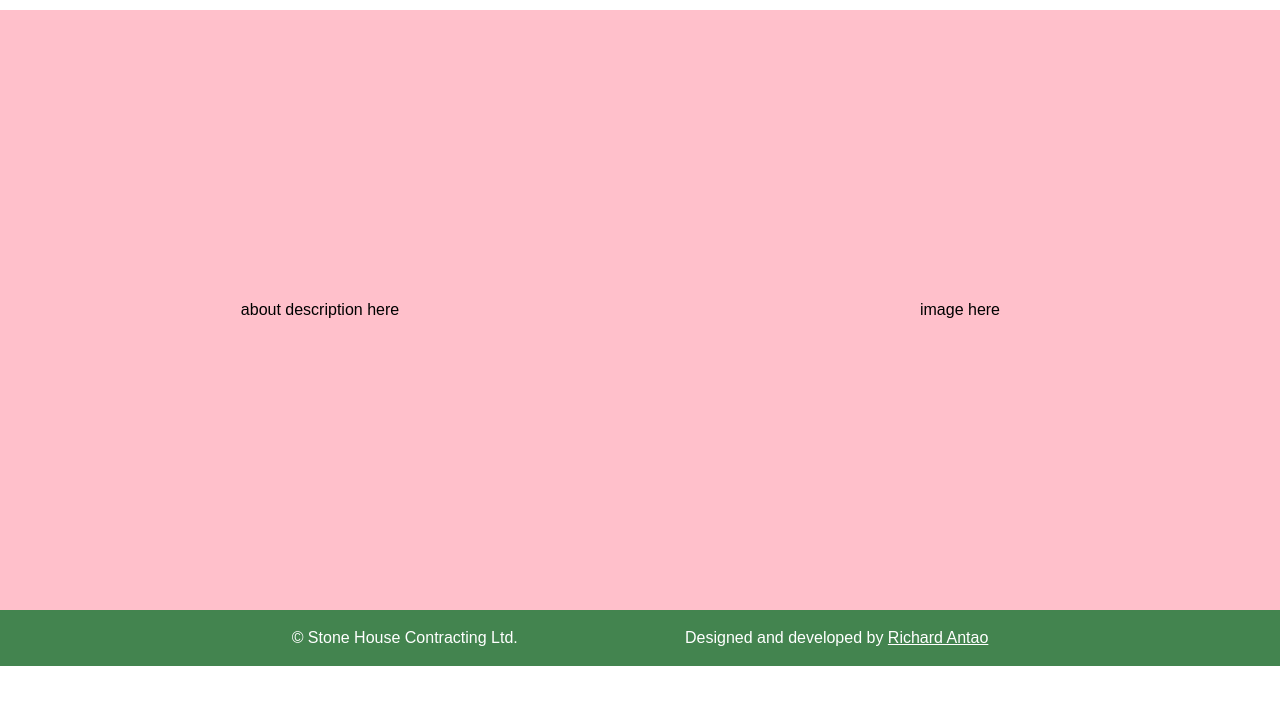
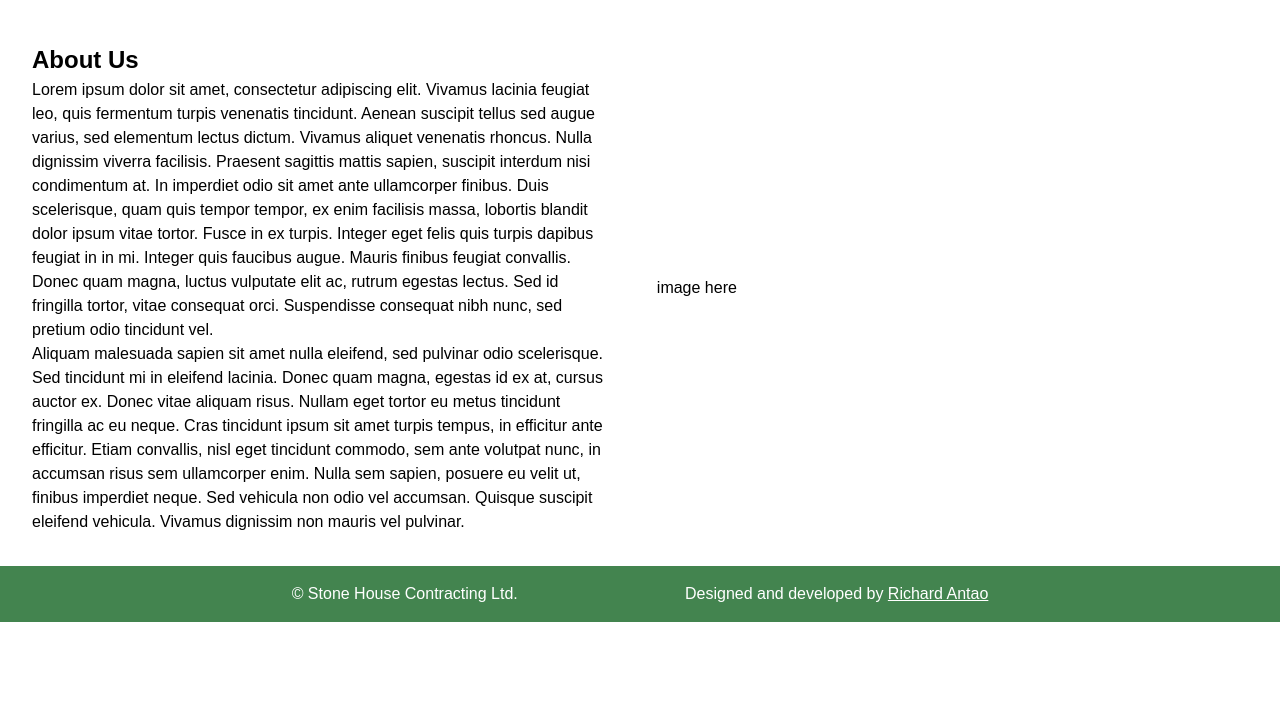
Before and after one commit to richardantao/rich-dev-freelance, a Gatsby site in the folder stonehousecontractingltd.ca/: page /about in a window 1280 px wide. Shown: the part 70-774 px from the top of the page. Built offline with nearby package versions, Linux system fonts and the light colour scheme; Gatsby itself is replaced by a stand-in of ours.

Commit message:
Added placeholder text

```diff
--- a/stonehousecontractingltd.ca/src/pages/about/index.js
+++ b/stonehousecontractingltd.ca/src/pages/about/index.js
@@ -20,10 +20,32 @@ const About = () =>
 		</Helmet>
 		<Nav />
 		<main id="about" role="main">
-			<div>
-				about description here
+			<div id="about-description">
+				<h2>About Us</h2>
+				<p>
+					Lorem ipsum dolor sit amet, consectetur adipiscing elit.
+					Vivamus lacinia feugiat leo, quis fermentum turpis venenatis tincidunt.
+					Aenean suscipit tellus sed augue varius, sed elementum lectus dictum.
+					Vivamus aliquet venenatis rhoncus. Nulla dignissim viverra facilisis.
+					Praesent sagittis mattis sapien, suscipit interdum nisi condimentum at.
+					In imperdiet odio sit amet ante ullamcorper finibus.
+					Duis scelerisque, quam quis tempor tempor, ex enim facilisis massa, lobortis blandit dolor ipsum vitae tortor.
+					Fusce in ex turpis. Integer eget felis quis turpis dapibus feugiat in in mi. Integer quis faucibus augue.
+					Mauris finibus feugiat convallis. Donec quam magna, luctus vulputate elit ac, rutrum egestas lectus.
+					Sed id fringilla tortor, vitae consequat orci.
+					Suspendisse consequat nibh nunc, sed pretium odio tincidunt vel.
+				</p>
+				<p>
+					Aliquam malesuada sapien sit amet nulla eleifend, sed pulvinar odio scelerisque.
+					Sed tincidunt mi in eleifend lacinia. Donec quam magna, egestas id ex at, cursus auctor ex.
+					Donec vitae aliquam risus. Nullam eget tortor eu metus tincidunt fringilla ac eu neque.
+					Cras tincidunt ipsum sit amet turpis tempus, in efficitur ante efficitur.
+					Etiam convallis, nisl eget tincidunt commodo, sem ante volutpat nunc, in accumsan risus sem ullamcorper enim.
+					Nulla sem sapien, posuere eu velit ut, finibus imperdiet neque. Sed vehicula non odio vel accumsan.
+					Quisque suscipit eleifend vehicula. Vivamus dignissim non mauris vel pulvinar.
+				</p>
 			</div>
-			<div>
+			<div id="about-showcase">
 				image here
 			</div>
 		</main>
--- a/stonehousecontractingltd.ca/src/pages/about/styles.scss
+++ b/stonehousecontractingltd.ca/src/pages/about/styles.scss
@@ -6,12 +6,16 @@
 	justify-content: space-between;
 
 	div {
-		align-items: center;
-		background-color: pink;
-		display: flex;
-		flex: 1;
-		height: 600px; // TODO: Remove temp
-		justify-content: center;
+		margin: 1rem;
+		width: 50%;
+	}
+
+	&-description {
+		padding: 1rem;
+	}
+
+	&-showcase {
+
 	}
 
 	@media screen and (min-width: 576px) {
--- a/stonehousecontractingltd.ca/src/pages/services/styles.scss
+++ b/stonehousecontractingltd.ca/src/pages/services/styles.scss
@@ -1,7 +1,8 @@
 #services {
+	padding: 2rem;
 
 	section {
-
+		margin: 2rem 0;
 	}
 
 	#design {
```
Also changed, not shown: stonehousecontractingltd.ca/src/pages/services/index.js (+19 -3 lines).
